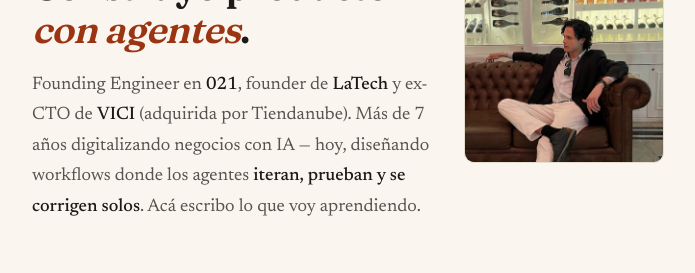
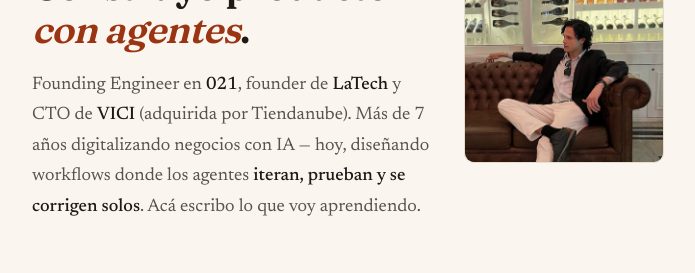
Before and after one commit to agrimald2/alonsogrimaldo.com, a Next.js app: page / in a window 1280 px wide. Shown: the part 258-531 px from the top of the page, without its empty margins (292-987 px from the left). Built offline with nearby package versions, Linux system fonts and the light colour scheme.

Commit message:
Bio: CTO de VICI (no ex-CTO)

```diff
--- a/app/layout.tsx
+++ b/app/layout.tsx
@@ -31,7 +31,7 @@ export const metadata: Metadata = {
     template: "%s · Alonso Grimaldo",
   },
   description:
-    "Founding Engineer en 021, founder de LaTech y ex-CTO de VICI (adquirida por Tiendanube). Construyo producto con agentes autónomos y escribo sobre cómo trabajo.",
+    "Founding Engineer en 021, founder de LaTech y CTO de VICI (adquirida por Tiendanube). Construyo producto con agentes autónomos y escribo sobre cómo trabajo.",
   authors: [{ name: "Alonso Grimaldo", url: LINKEDIN }],
   openGraph: {
     type: "website",
--- a/app/page.tsx
+++ b/app/page.tsx
@@ -46,7 +46,7 @@ export default function Home() {
               Construyo producto <span className="g">con agentes</span>.
             </h1>
             <p className="sub">
-              Founding Engineer en <b>021</b>, founder de <b>LaTech</b> y ex-CTO de{" "}
+              Founding Engineer en <b>021</b>, founder de <b>LaTech</b> y CTO de{" "}
               <b>VICI</b> (adquirida por Tiendanube). Más de 7 años digitalizando
               negocios con IA — hoy, diseñando workflows donde los agentes{" "}
               <b>iteran, prueban y se corrigen solos</b>. Acá escribo lo que voy
```
